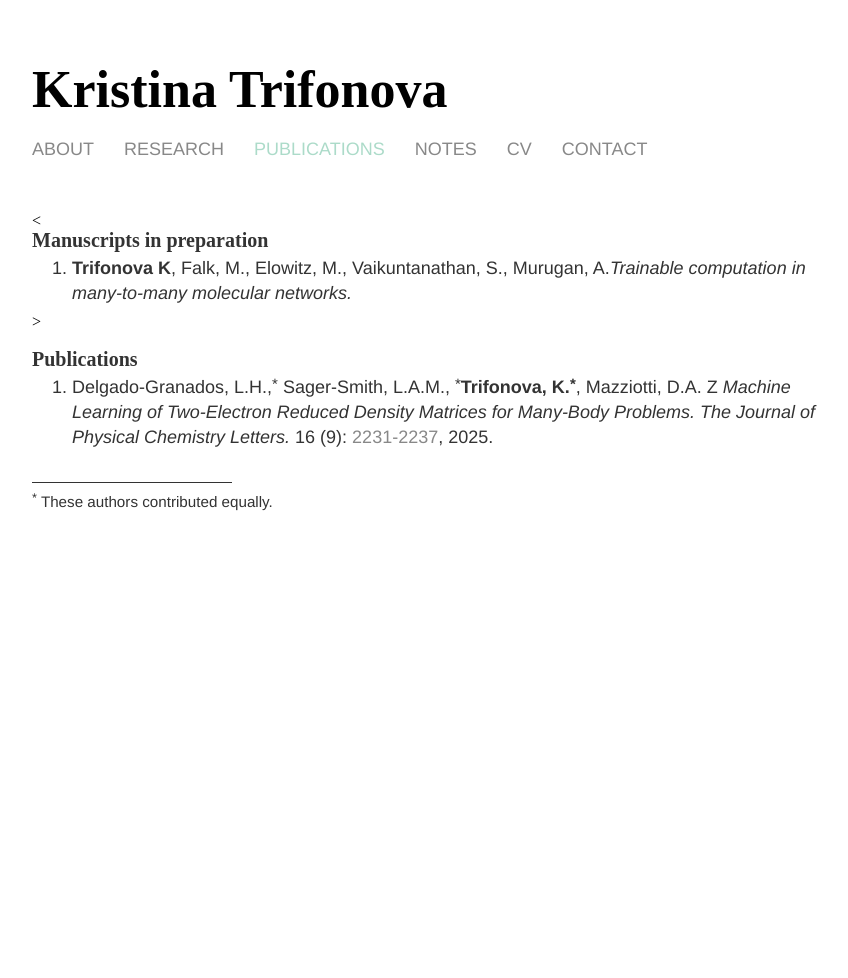
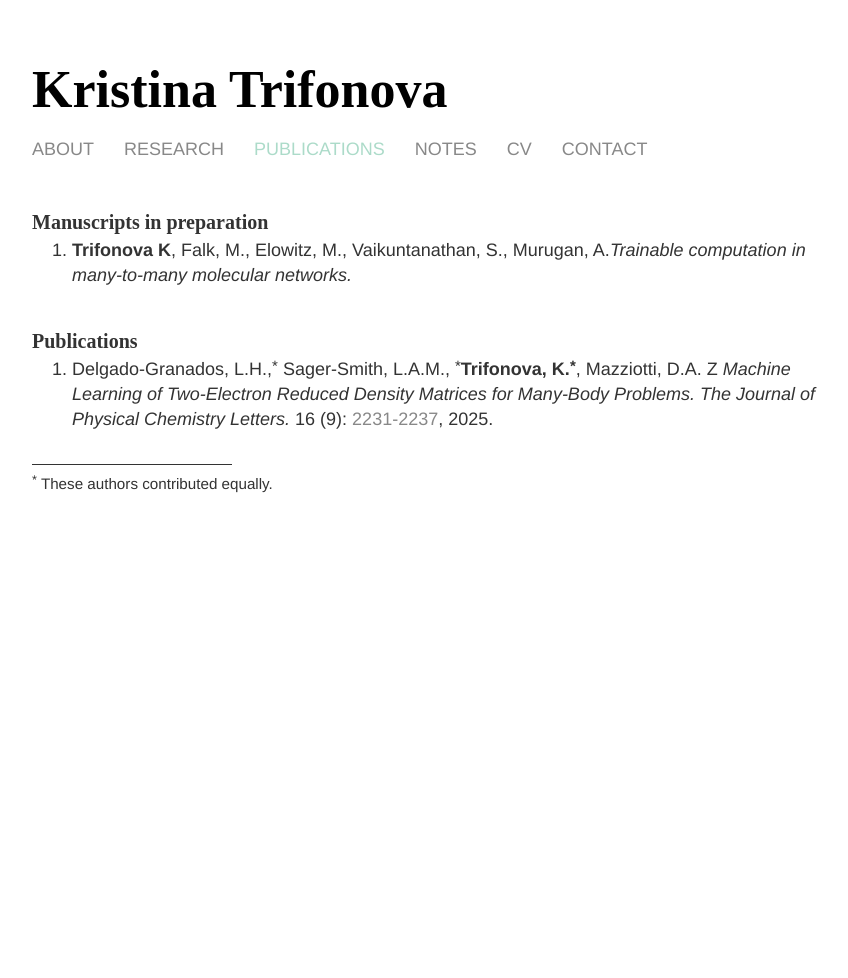
Before and after one commit to k-trifonova/k-trifonova.github.io, a Jekyll site: the page built from publications/index.html, in a window 1280 px wide. Shown: the whole page, without its empty margins (208-1056 px from the left). Built offline with Jekyll 4.4.1, drawn with Linux system fonts in a browser that asks for light colours.

Commit message:
Fixed formatting

```diff
--- a/publications/index.html
+++ b/publications/index.html
@@ -14,10 +14,10 @@ title: Kristina Trifonova | Publications
 </nav>
 <div class="publications">
 	<!--<p><sup>*</sup> these authors contributed equally</p>-->
-	<<h2><strong>Manuscripts in preparation</strong></h2>
+	<h2><strong>Manuscripts in preparation</strong></h2>
 		<ol reversed>
 			<li><p><strong>Trifonova K</strong>, Falk, M., Elowitz, M., Vaikuntanathan, S., Murugan, A.<em>Trainable computation in many-to-many molecular networks.</em></p></li>
-		</ol>>
+		</ol>
 <br>
 	<!--<h2><strong>Manuscripts submitted for publication</strong></h2>
 		<ol reversed>
```
